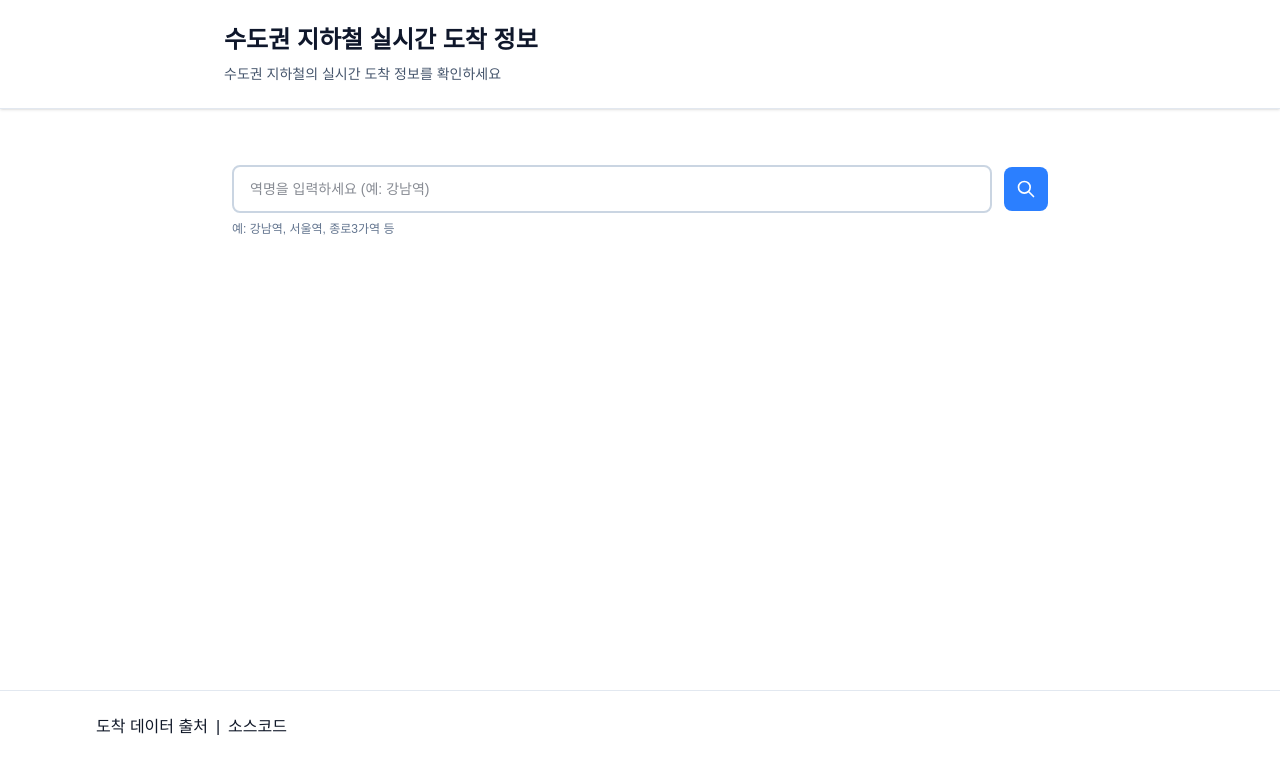
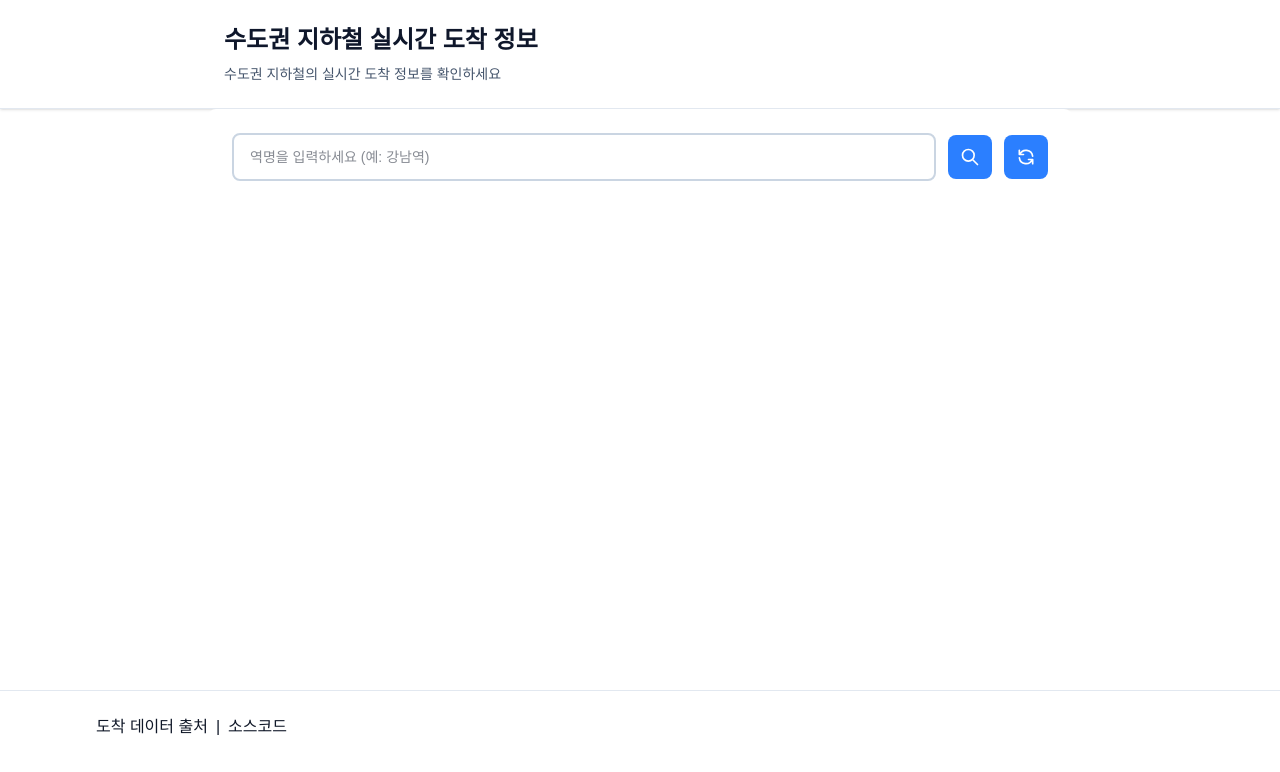
Before and after one commit to peng-jo/react-metro, a React (Vite) app: page / in a window 1280 px wide. Shown: the top 772 px of the page. Built offline with nearby package versions, Linux system fonts and the light colour scheme.

Commit message:
update UI : 검색바, 새로고침 상단 고정

```diff
--- a/src/App.tsx
+++ b/src/App.tsx
@@ -16,7 +16,7 @@ const App: React.FC = () => {
       </header>
 
       {/* Main Content */}
-      <main className="min-h-4/6 mx-auto px-2 py-8 sm:px-6 lg:px-4 lg:max-w-7/10">
+      <main className="min-h-4/6 mx-auto px-2 sm:px-6 lg:px-4 lg:max-w-7/10">
         <Station />
       </main>
 
--- a/src/components/station/Station.tsx
+++ b/src/components/station/Station.tsx
@@ -1,4 +1,4 @@
-import React from "react";
+import React, { useEffect, useState } from "react";
 
 import StationInfoReceiveTime from "./StationReceiveTime";
 
@@ -8,12 +8,25 @@ import Search from "./StationSearch";
 import StationInfoList from "./StationInfoList";
 
 import { useStation } from "@/hooks/useStation";
+import { useScrollStatus } from "@/hooks/useScrollStatus";
 
 const Station: React.FC = () => {
   const { station, loadStation, loading } = useStation();
+  const { stationName, searchCodes, arrivals, receiveTime } = station;
+  const [addSec, setAddSec] = useState(0);
+  const receiveTimeText = calcDiffTime(receiveTime);
 
-  const { stationName, searchCodes, arrivals, receiveTime } = station;
+  const scrollStatus = useScrollStatus();
 
+  useEffect(() => {
+    const interval = setInterval(() => {
+      setAddSec((addSec) => addSec + 1);
+    }, 1000);
+
+    return () => {
+      clearInterval(interval);
+    };
+  }, []);
   function handleChangeStation(stationName: string) {
     const stationCodes = metroEngine.getStationCodesByName(stationName);
     const values = stationCodes?.values();
@@ -23,19 +36,48 @@ const Station: React.FC = () => {
     }
   }
 
-  async function handleLoaing(refreshing: boolean) {
+  function calcDiffTime(reiciveDataTime: Date | null): string {
+    if (reiciveDataTime === null) {
+      return "";
+    }
+
+    const diffTime = new Date().getTime() - reiciveDataTime?.getTime();
+    const parsedSec = diffTime / 1000;
+
+    let hour = 0;
+    let min = 0;
+    let sec = 0;
+
+    if (parsedSec / 60 > 60) {
+      hour = Math.floor(parsedSec / 60 / 60);
+      min = Math.floor((parsedSec / 60) % 60);
+      sec = Math.floor(((parsedSec / 60) % 60) % 60);
+
+      return `${hour}시 ${min}분 ${sec}초`;
+    }
+
+    min = Math.floor(parsedSec / 60);
+    sec = Math.floor(parsedSec % 60);
+
+    return min > 0 ? `${min}분 ${sec}초` : `${sec}초`;
+  }
+
+  async function handleLoaing() {
     await loadStation(stationName, searchCodes);
   }
 
   return (
     <React.Fragment>
-      <Search onChangeStaion={handleChangeStation} />
+      <Search
+        onChangeStaion={handleChangeStation}
+        onRefreshLoading={handleLoaing}
+        loading={loading}
+        receiveTimeText={receiveTimeText}
+        scrollStatus={scrollStatus}
+      />
+
       {arrivals.length > 0 && (
-        <StationInfoReceiveTime
-          onRefreshLoading={handleLoaing}
-          loading={loading}
-          reiciveDataTime={receiveTime}
-        />
+        <StationInfoReceiveTime reiciveDataTimeText={receiveTimeText} />
       )}
       {searchCodes &&
         searchCodes.map((code) => {
--- a/src/components/station/StationArrive.tsx
+++ b/src/components/station/StationArrive.tsx
@@ -144,9 +144,12 @@ const Arrive: React.FC<{
           ) : (
             <div className="px-6 py-12 text-center">
               <div className="flex flex-col items-center justify-center gap-4">
-                <span className="text-slate-600 font-medium text-lg">
-                  데이터 로딩 중 <SpinIcon loading={true} speed="slow" />
-                </span>
+                <div className="flex justify-center items-center gap-3">
+                  <span className="text-slate-600 font-medium text-lg">
+                    데이터 로딩 중
+                  </span>
+                  <SpinIcon loading={true} speed="slow" />
+                </div>
 
                 <p className="text-slate-500 ">
                   운행 시간이 아니거나 API가 해당 역을 지원하지 않을 수 있습니다
--- a/src/components/station/StationInfoList.tsx
+++ b/src/components/station/StationInfoList.tsx
@@ -23,8 +23,7 @@ const Infos: React.FC<InfoProps> = ({ station, arrivals }) => {
   } = useFilteredArrivals(station, arrivals);
 
   return (
-    <div>
-      <React.Fragment>
+    <div className="px-2">
       {upNodes.map((node, index) => {
         const filtered = upFiltered[index];
         const upcomingStations = upStationsList[index];
@@ -61,7 +60,6 @@ const Infos: React.FC<InfoProps> = ({ station, arrivals }) => {
           </div>
         );
       })}
-      </React.Fragment>
     </div>
   );
 };
--- a/src/components/station/StationSearch.tsx
+++ b/src/components/station/StationSearch.tsx
@@ -2,12 +2,23 @@ import { metroEngine } from "@/core/metroEngine";
 import React, { useMemo, useState } from "react";
 
 import { getChoseong } from "es-hangul";
+import SpinIcon from "./icon/SpinIcon";
 
 interface SearchProps {
   onChangeStaion: (value: string) => void;
+  onRefreshLoading: () => void;
+  loading: boolean;
+  receiveTimeText: string;
+  scrollStatus: string;
 }
 
-const StationSearch: React.FC<SearchProps> = ({ onChangeStaion }) => {
+const StationSearch: React.FC<SearchProps> = ({
+  onChangeStaion,
+  onRefreshLoading,
+  loading,
+  receiveTimeText,
+  scrollStatus,
+}) => {
   const [keyword, setKeyword] = useState("");
   const [open, setOpen] = useState(false);
 
@@ -60,13 +71,17 @@ const StationSearch: React.FC<SearchProps> = ({ onChangeStaion }) => {
   }
 
   return (
-    <div className="rounded-lg p-6 mb-8">
+    <div
+      className={`sticky top-0 z-10 rounded-lg p-6 bg-white  ${scrollStatus != "DOWN" ? "translate-y-0" : "-translate-y-full"}`}
+    >
       <div className="flex items-center gap-3">
         <div className="flex-1 relative">
           <input
             value={keyword}
             onChange={handleChange}
-            onFocus={() => setOpen(true)}
+            onFocus={() => {
+              setOpen(true);
+            }}
             type="text"
             placeholder="역명을 입력하세요 (예: 강남역)"
             className="w-full px-4 py-3 border-2 border-slate-300 rounded-lg focus:border-blue-500 focus:ring-2 focus:ring-blue-200 transition-all text-sm"
@@ -120,11 +135,13 @@ const StationSearch: React.FC<SearchProps> = ({ onChangeStaion }) => {
             />
           </svg>
         </button>
+        <button
+          onClick={() => onRefreshLoading()}
+          className="bg-blue-500 text-white p-3 rounded-lg cursor-pointer"
+        >
+          <SpinIcon speed={"slow"} loading={loading} color="#fff" />
+        </button>
       </div>
-
-      <p className="mt-2 text-xs text-slate-500">
-        예: 강남역, 서울역, 종로3가역 등
-      </p>
     </div>
   );
 };
--- a/src/components/station/TrainPosition.tsx
+++ b/src/components/station/TrainPosition.tsx
@@ -29,7 +29,7 @@ const TrainPosition: React.FC<TrainPositionProps> = ({
 
   useEffect(() => {
     const el = ref.current;
-    if (el) el.scrollLeft = el.scrollWidth; // 👉 맨 오른쪽
+    if (el) el.scrollLeft = el.scrollWidth;
   }, [upcomingStations]);
 
   return (
--- a/src/components/station/icon/SpinIcon.tsx
+++ b/src/components/station/icon/SpinIcon.tsx
@@ -1,18 +1,24 @@
 type SpinIconProps = {
   loading?: boolean;
   speed: "slow" | "fast";
+  color?: string;
 };
 
-const SpinIcon = ({ loading, speed = "slow" }: SpinIconProps) => {
+const SpinIcon = ({
+  loading,
+  speed = "slow",
+  color = "oklch(54.6% 0.245 262.881)",
+}: SpinIconProps) => {
   return (
     <svg
-      className={`w-6 h-6 inline-block ${loading ? "animate-spin" : ""}`}
+      className={`w-5 h-5 ${loading ? "animate-spin" : ""}`}
       fill="none"
       stroke="currentColor"
       viewBox="0 0 24 24"
       style={{ animationDuration: speed === "slow" ? "1.5s" : "0.5s" }}
     >
       <path
+        color={color}
         strokeLinecap="round"
         strokeLinejoin="round"
         strokeWidth={2}
--- a/src/components/station/icon/TrainIcon.tsx
+++ b/src/components/station/icon/TrainIcon.tsx
@@ -19,7 +19,7 @@ export default function TrainIcon({
       y={y}
       width="54"
       height={size}
-      viewBox="0 0 54 28"
+      viewBox="0 0 54 22"
       fill="none"
       xmlns="http://www.w3.org/2000/svg"
     >
--- /dev/null
+++ b/src/hooks/useScrollStatus.tsx
@@ -0,0 +1,46 @@
+import { useEffect, useRef, useState } from "react";
+
+type ScrollStatus = "UP" | "DOWN" | "INIT";
+
+export const useScrollStatus = () => {
+  const [scrollStatus, setScrollStatus] = useState<ScrollStatus>("INIT");
+  const lastScrollY = useRef(0);
+
+  function debounce<T extends (...args: any[]) => void>(
+    callback: T,
+    delay: number,
+  ) {
+    let timer: ReturnType<typeof setTimeout>;
+
+    return (...args: Parameters<T>) => {
+      clearTimeout(timer);
+      timer = setTimeout(() => {
+        callback(...args);
+      }, delay);
+    };
+  }
+
+  useEffect(() => {
+    const handleScroll = debounce(() => {
+      const current = window.scrollY;
+      const last = lastScrollY.current;
+      setScrollStatus((prev) => {
+        if (current <= 100) return "INIT";
+        if (current > last + 5) {
+          return "DOWN";
+        }
+        if (current < last - 5) {
+          return "UP";
+        }
+        return prev;
+      });
+
+      lastScrollY.current = current;
+    }, 10);
+
+    window.addEventListener("scroll", handleScroll);
+    return () => window.removeEventListener("scroll", handleScroll);
+  }, []);
+
+  return scrollStatus;
+};
--- a/src/hooks/useStation.tsx
+++ b/src/hooks/useStation.tsx
@@ -33,11 +33,12 @@ export function useStation() {
         await response.json();
 
       if (status !== 500 && errorMessage.status === 200) {
+        const now = new Date();
         setStation({
           stationName,
           arrivals: realtimeArrivalList,
           searchCodes: stationCodes,
-          receiveTime: new Date(),
+          receiveTime: now,
         });
       } else {
         setError("API ERROR");
```
Also changed, not shown: src/components/station/StationReceiveTime.tsx (+5 -61 lines). Lines whose indentation alone changed are shown as unchanged.
